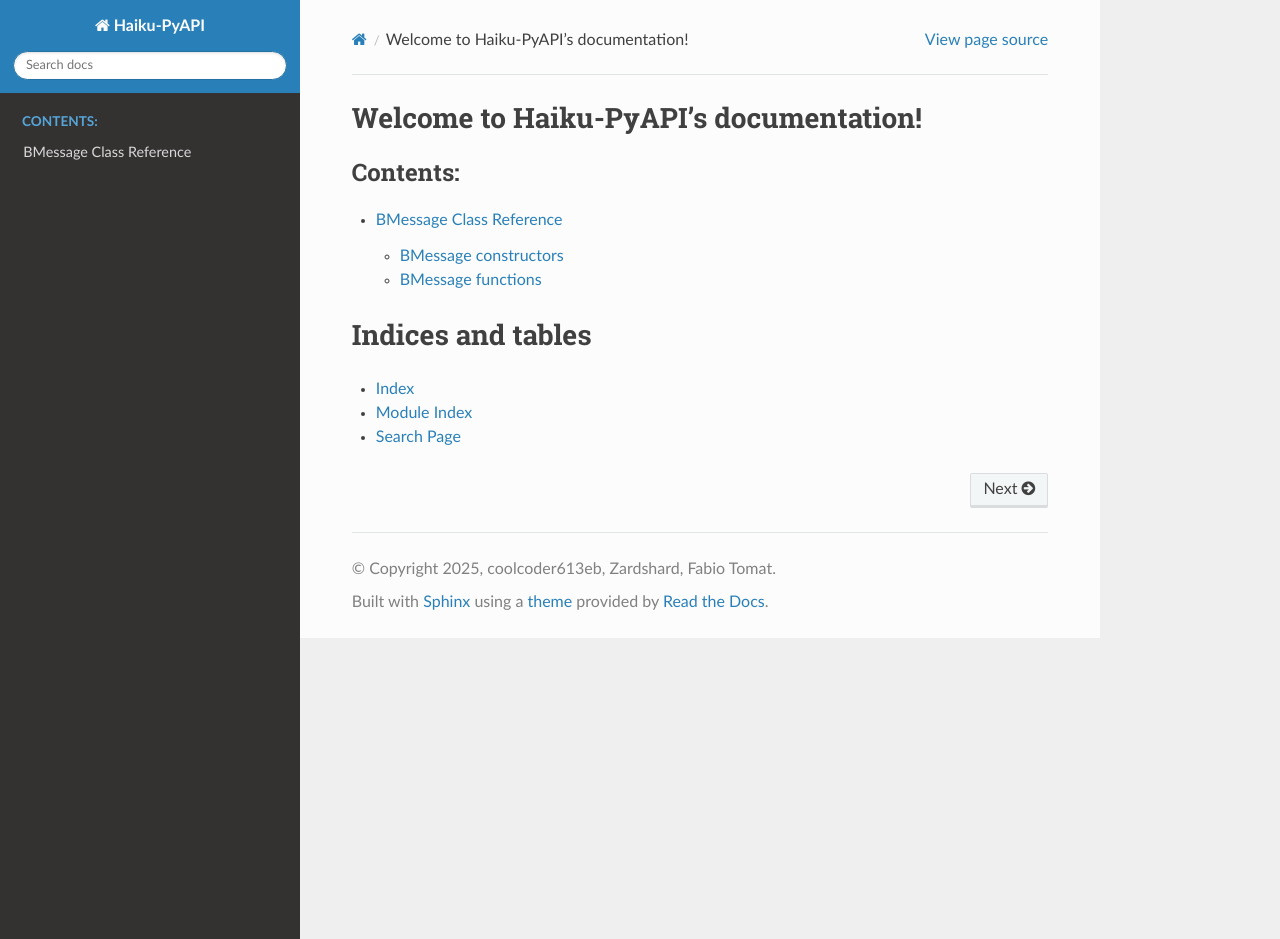
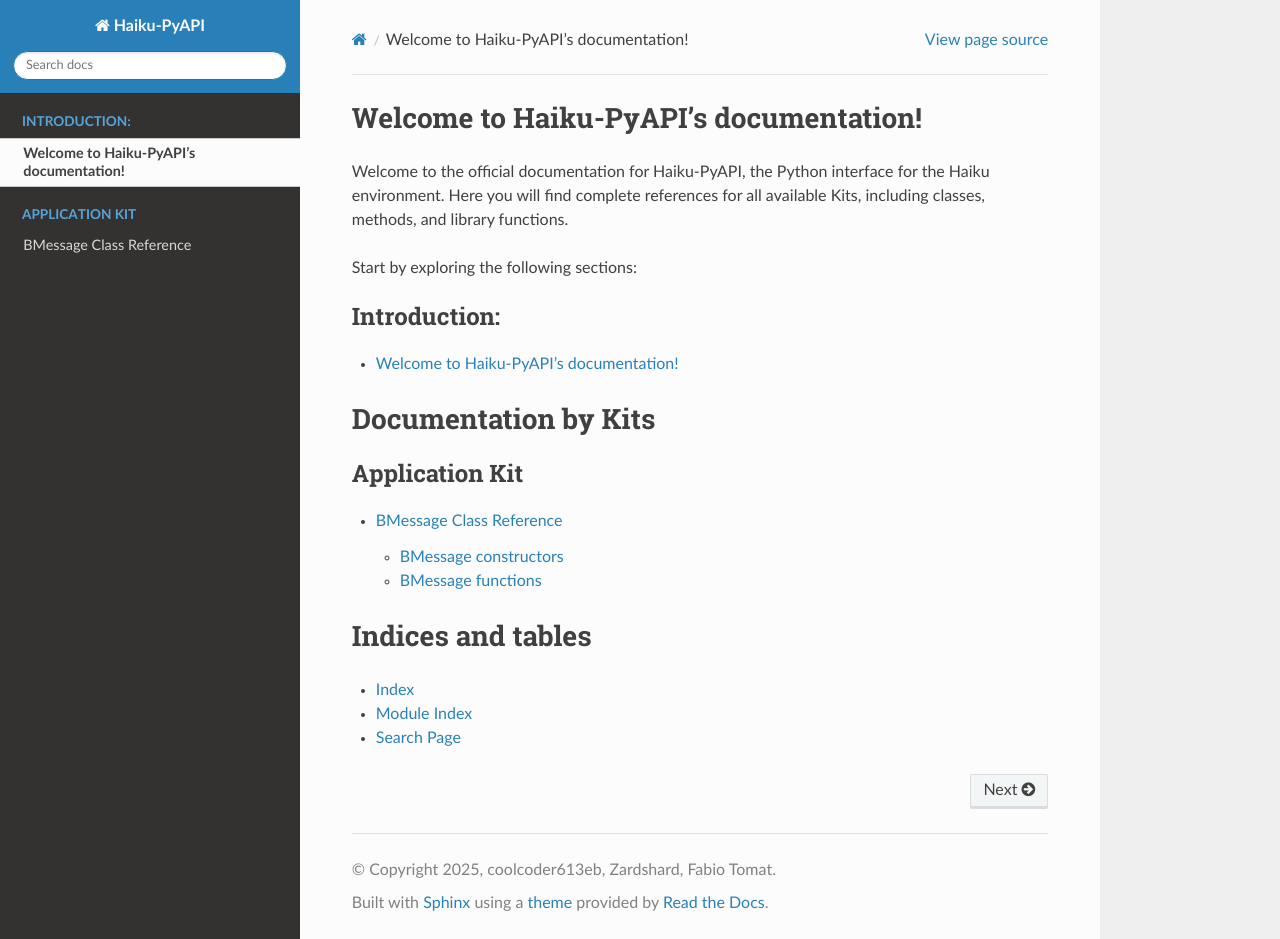
Before and after one commit to coolcoder613eb/Haiku-PyAPI, a Sphinx documentation site: the page built from source/index.rst, in a window 1280 px wide and 939 px high. Built offline with Sphinx 7.4.7 and the Read the Docs theme 3.1.0, drawn with Linux system fonts in a browser that asks for light colours.

Commit message:
Add a brief introduction

```diff
--- a/source/index.rst
+++ b/source/index.rst
@@ -6,13 +6,34 @@
 Welcome to Haiku-PyAPI's documentation!
 =======================================
 
+Welcome to the official documentation for Haiku-PyAPI, the Python interface for the Haiku environment.
+Here you will find complete references for all available Kits, including classes, methods, and library functions.
+
+Start by exploring the following sections:
+
 .. toctree::
    :maxdepth: 2
-   :caption: Contents:
+   :caption: Introduction:
+
+   self
+
+
+Documentation by Kits
+======================
+
+.. toctree::
+   :maxdepth: 2
+   :caption: Application Kit
 
    message
 
+.. toctree::
+   :maxdepth: 2
+   :caption: Storage Kit
 
+.. toctree::
+   :maxdepth: 2
+   :caption: Support Kit
 
 Indices and tables
 ==================
```
